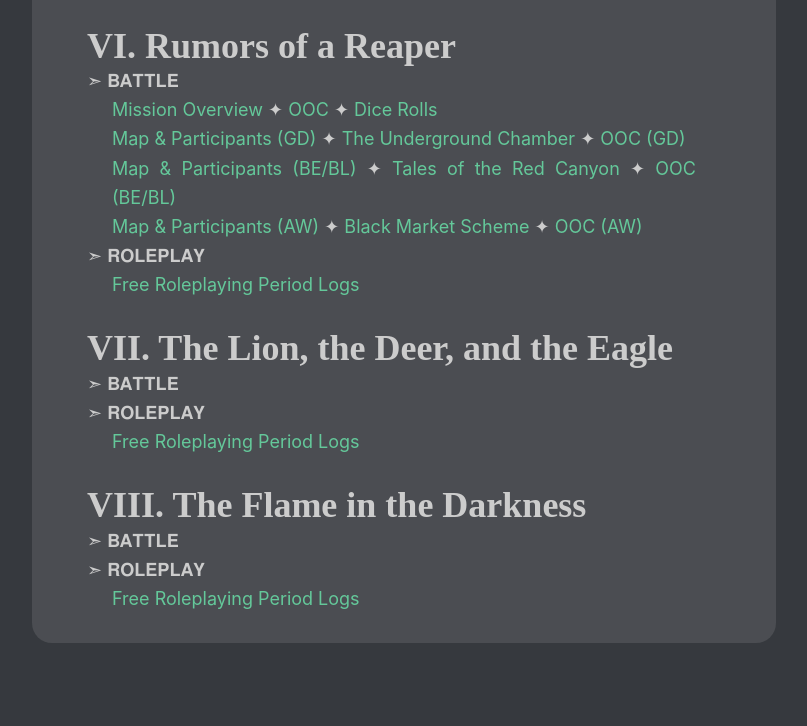
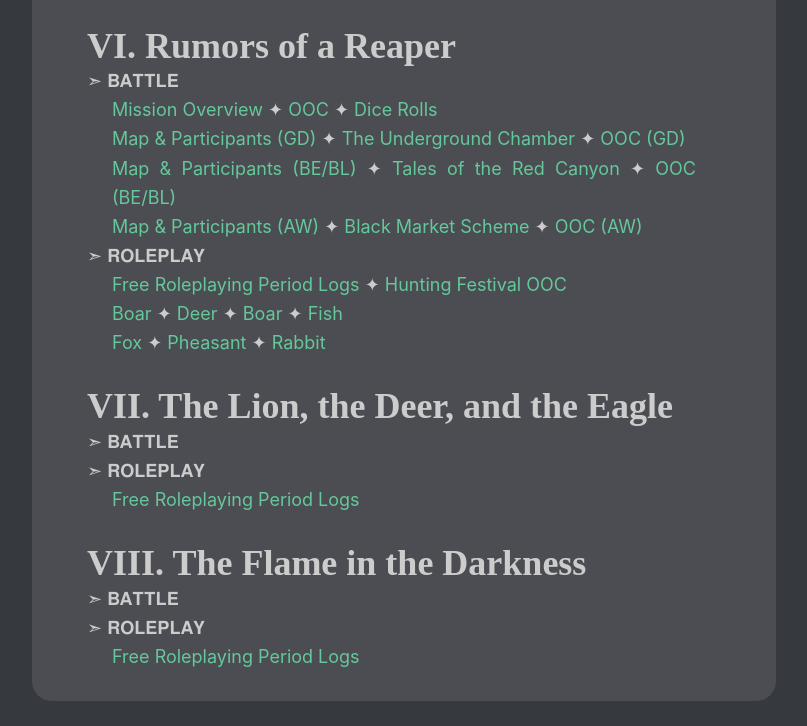
Before and after one commit to lockeanddemosthenes/BHaEArchive, a plain HTML site: page index.html in a window 1280 px wide. Shown: the part 1949-2675 px from the top of the page, without its empty margins (236-1043 px from the left). Before the commit the page ends 2617 px from the top, so only its background shows below. Drawn offline with Linux system fonts and the light colour scheme.

Commit message:
hunting festival links

```diff
--- a/index.html
+++ b/index.html
@@ -76,7 +76,9 @@
     <p class="indent"><a href="views/ch_06_rumors_of_a_reaper/missions/bebl-map-and-participants.html">Map & Participants (BE/BL)</a> ✦ <a href="views/ch_06_rumors_of_a_reaper/missions/bebl-red-canyon.html">Tales of the Red Canyon</a> ✦ <a href="views/ch_06_rumors_of_a_reaper/missions/bebl-ooc.html">OOC (BE/BL)</a></p>
     <p class="indent"><a href="views/ch_06_rumors_of_a_reaper/missions/aw-map-and-participants.html">Map & Participants (AW)</a> ✦ <a href="views/ch_06_rumors_of_a_reaper/missions/aw-enbarr.html">Black Market Scheme</a> ✦ <a href="views/ch_06_rumors_of_a_reaper/missions/aw-ooc.html">OOC (AW)</a></p>
     <p>➣ 𝐑𝐎𝐋𝐄𝐏𝐋𝐀𝐘</p>
-    <p class="indent"><a href="https://docs.google.com/document/d/1d6WVu0SwHGOpGqxuaiQoDvaeODD08eOJPDihfQwH8oE">Free Roleplaying Period Logs</a></p>
+    <p class="indent"><a href="https://docs.google.com/document/d/1d6WVu0SwHGOpGqxuaiQoDvaeODD08eOJPDihfQwH8oE">Free Roleplaying Period Logs</a> ✦ <a href="views/ch_06_rumors_of_a_reaper/hunting_festival/ooc.html">Hunting Festival OOC</a></p>
+    <p class="indent"><a href="views/ch_06_rumors_of_a_reaper/hunting_festival/boar_fritz-zero.html">Boar</a> ✦ <a href="views/ch_06_rumors_of_a_reaper/hunting_festival/deer_caspar-leonie.html">Deer</a> ✦ <a href="views/ch_06_rumors_of_a_reaper/hunting_festival/duck_ashe-gavrel.html">Boar</a> ✦ <a href="views/ch_06_rumors_of_a_reaper/hunting_festival/fish_linhardt-thyra.html">Fish</a></p>
+    <p class="indent"><a href="views/ch_06_rumors_of_a_reaper/hunting_festival/fox_cyril-soleil.html">Fox</a> ✦ <a href="views/ch_06_rumors_of_a_reaper/hunting_festival/pheasant_danny-lucy.html">Pheasant</a> ✦ <a href="views/ch_06_rumors_of_a_reaper/hunting_festival/rabbit_mercedes-ziggy.html">Rabbit</a></p>
 
 <h2 id="ch07">VII. The Lion, the Deer, and the Eagle</h2>
     <p>➣ 𝐁𝐀𝐓𝐓𝐋𝐄</p>
```
